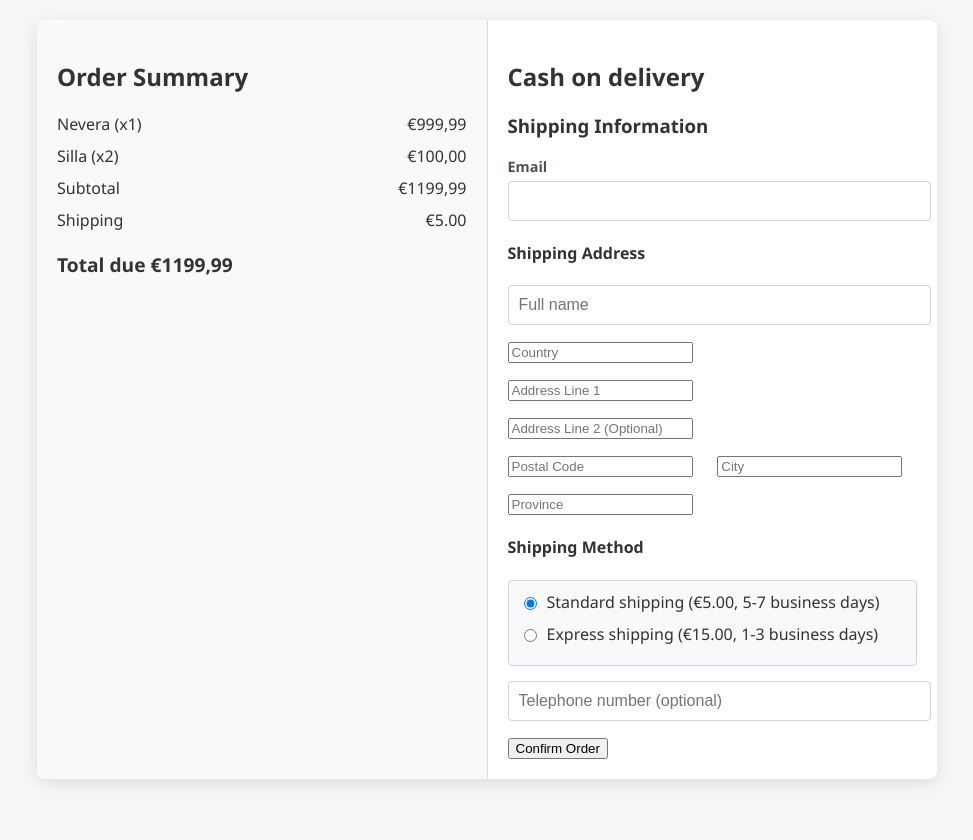
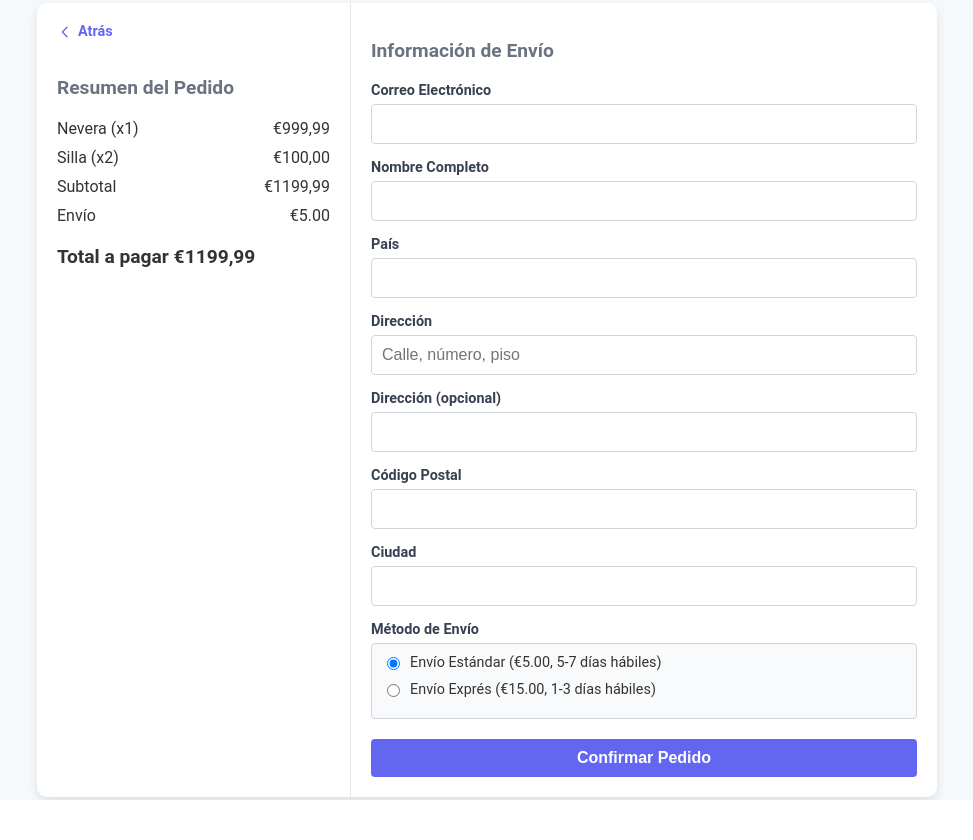
Before and after one commit to davblamor/PGPI-2.7, a Django app: page /cash-on-delivery-form/ in a window 1280 px wide. Shown: the whole page, without its empty margins (153-1126 px from the left). After the commit the page ends 800 px from the top, so only its background shows below. Run offline with Django 5.2, Linux system fonts and the light colour scheme; a user stored in the database is signed in; data comes from the database, SQL or seed files in the repository.

Commit message:
Feat(cash on delivery): Added styles

```diff
--- a/backend/templates/cash_on_delivery_form.html
+++ b/backend/templates/cash_on_delivery_form.html
@@ -1,45 +1,62 @@
 <!DOCTYPE html>
-<html lang="en">
+<html lang="es">
 <head>
     <meta charset="UTF-8">
     <meta name="viewport" content="width=device-width, initial-scale=1.0">
-    <title>Cash on Delivery</title>
+    <title>Pago Contra Reembolso</title>
     <style>
         body {
-            font-family: 'Segoe UI', Tahoma, Geneva, Verdana, sans-serif;
-            background-color: #f4f6f8;
+            font-family: 'Roboto', sans-serif;
+            background-color: #f6f9fc;
             margin: 0;
-            padding: 20px;
+            padding: 0;
             display: flex;
             justify-content: center;
-            align-items: flex-start;
+            align-items: center;
             min-height: 100vh;
             color: #333;
         }
         .container {
             display: flex;
             max-width: 900px;
-            background-color: #ffffff;
-            border-radius: 8px;
-            box-shadow: 0 4px 15px rgba(0, 0, 0, 0.1);
+            background-color: #fff;
+            border-radius: 10px;
+            box-shadow: 0 4px 10px rgba(0, 0, 0, 0.1);
             overflow: hidden;
-            width: 100%;
+            width: 95%;
         }
         .summary {
-            background-color: #f9f9f9;
+            flex: 1;
             padding: 20px;
-            flex: 1;
-            border-right: 1px solid #ddd;
+            border-right: 1px solid #e6e6e6;
+        }
+        .back-button {
+            display: inline-flex;
+            align-items: center;
+            font-size: 0.9em;
+            font-weight: bold;
+            color: #6366f1;
+            cursor: pointer;
+            text-decoration: none;
+            margin-bottom: 20px;
+        }
+        .back-button:hover {
+            color: #4f46e5;
+        }
+        .back-button svg {
+            margin-right: 5px;
+            width: 16px;
+            height: 16px;
         }
         .summary h2 {
-            font-size: 1.5em;
+            font-size: 1.2em;
             margin-bottom: 20px;
+            color: #6b7280;
         }
         .summary .item {
             display: flex;
             justify-content: space-between;
             margin-bottom: 10px;
-            font-size: 1em;
         }
         .summary .total {
             font-size: 1.2em;
@@ -47,12 +64,14 @@
             margin-top: 20px;
         }
         .form-container {
+            flex: 2;
             padding: 20px;
-            flex: 1;
+            box-sizing: border-box;
         }
         .form-container h2 {
-            font-size: 1.5em;
+            font-size: 1.2em;
             margin-bottom: 20px;
+            color: #6b7280;
         }
         .form-group {
             margin-bottom: 15px;
@@ -60,54 +79,53 @@
         .form-label {
             font-size: 0.9em;
             font-weight: bold;
-            color: #495057;
+            color: #374151;
             margin-bottom: 5px;
             display: block;
         }
         .form-input, .form-select {
-            width: 98%;
+            width: 100%;
             padding: 10px;
             font-size: 1em;
-            border: 1px solid #ced4da;
+            border: 1px solid #d1d5db;
             border-radius: 4px;
-            transition: border-color 0.3s, box-shadow 0.3s;
+            box-sizing: border-box;
         }
         .form-input:focus, .form-select:focus {
             outline: none;
-            border-color: #007bff;
-            box-shadow: 0 0 4px rgba(0, 123, 255, 0.25);
+            border-color: #6366f1;
+            box-shadow: 0 0 4px rgba(99, 102, 241, 0.5);
         }
         .shipping-method {
-            margin-bottom: 15px;
-            border: 1px solid #ced4da;
+            padding: 10px;
+            border: 1px solid #d1d5db;
             border-radius: 4px;
-            padding: 10px;
-            background-color: #f8f9fa;
+            background-color: #f9fafb;
+            margin-bottom: 20px;
         }
         .shipping-method label {
             display: flex;
             align-items: center;
-            font-size: 1em;
+            font-size: 0.9em;
             margin-bottom: 10px;
         }
         .shipping-method input {
             margin-right: 10px;
         }
         .button {
-            background-color: #007bff;
+            background-color: #6366f1;
             color: #fff;
             font-size: 1em;
             font-weight: bold;
-            padding: 10px 20px;
+            padding: 10px;
             border: none;
             border-radius: 4px;
             cursor: pointer;
             width: 100%;
             text-align: center;
-            transition: background-color 0.3s;
         }
         .button:hover {
-            background-color: #0056b3;
+            background-color: #4f46e5;
         }
     </style>
     <script>
@@ -121,9 +139,15 @@
 </head>
 <body>
     <div class="container">
-        <!-- Order Summary -->
+        <!-- Resumen del pedido -->
         <div class="summary">
-            <h2>Order Summary</h2>
+            <a href="#" class="back-button" onclick="history.back()">
+                <svg xmlns="http://www.w3.org/2000/svg" fill="none" viewBox="0 0 24 24" stroke-width="2" stroke="currentColor">
+                    <path stroke-linecap="round" stroke-linejoin="round" d="M15 19l-7-7 7-7" />
+                </svg>
+                Atrás
+            </a>
+            <h2>Resumen del Pedido</h2>
             {% for item in cart_items %}
             <div class="item">
                 <span>{{ item.product.name }} (x{{ item.quantity }})</span>
@@ -135,77 +159,61 @@
                 <span>€<span id="subtotal">{{ subtotal|floatformat:2 }}</span></span>
             </div>
             <div class="item">
-                <span>Shipping</span>
+                <span>Envío</span>
                 <span>€<span id="shipping-cost-display">5.00</span></span>
             </div>
             <div class="total">
-                <span>Total due</span>
+                <span>Total a pagar</span>
                 <span>€<span id="total">{{ subtotal|floatformat:2 }}</span></span>
             </div>
         </div>
-        <!-- Shipping Information Form -->
+        <!-- Formulario -->
         <div class="form-container">
-            <h2>Cash on delivery </h2>
-            <h3>Shipping Information</h3>
+            <h2>Información de Envío</h2>
             <form method="POST" action="{% url 'finalize_cash_on_delivery' %}">
                 {% csrf_token %}
-                <!-- Email -->
                 <div class="form-group">
-                    <label class="form-label" for="email">Email</label>
+                    <label class="form-label" for="email">Correo Electrónico</label>
                     <input type="email" id="email" name="email" class="form-input" required>
                 </div>
-
-                <!-- Shipping Address -->
-                <h4>Shipping Address</h4>
                 <div class="form-group">
-                    <input type="text" id="name" name="name" class="form-input" placeholder="Full name" required>
+                    <label class="form-label" for="name">Nombre Completo</label>
+                    <input type="text" id="name" name="name" class="form-input" required>
                 </div>
                 <div class="form-group">
-                    <input type="text" name="country" placeholder="Country" required>
+                    <label class="form-label" for="country">País</label>
+                    <input type="text" id="country" name="country" class="form-input" required>
                 </div>
                 <div class="form-group">
-                    <input type="text" name="address_line_1" placeholder="Address Line 1" required>
+                    <label class="form-label" for="address_line_1">Dirección</label>
+                    <input type="text" id="address_line_1" name="address_line_1" class="form-input" placeholder="Calle, número, piso" required>
                 </div>
                 <div class="form-group">
-                    <input type="text" name="address_line_2" placeholder="Address Line 2 (Optional)">
+                    <label class="form-label" for="address_line_2">Dirección (opcional)</label>
+                    <input type="text" id="address_line_2" name="address_line_2" class="form-input">
                 </div>
                 <div class="form-group">
-                    <div style="display: flex; gap: 10px;">
-                        <div style="flex: 1;">
-                            <input type="text" name="postal_code" placeholder="Postal Code" required>
-                        </div>
-                        <div style="flex: 1;">
-                            <input type="text" name="city" placeholder="City" required>
-                        </div>
-                    </div>
+                    <label class="form-label" for="postal_code">Código Postal</label>
+                    <input type="text" id="postal_code" name="postal_code" class="form-input" required>
                 </div>
                 <div class="form-group">
-                    <input type="text" name="province" placeholder="Province" required>
+                    <label class="form-label" for="city">Ciudad</label>
+                    <input type="text" id="city" name="city" class="form-input" required>
                 </div>
-
-                <!-- Shipping Method -->
-                <h4>Shipping Method</h4>
+                <div class="form-group">
+                    <label class="form-label">Método de Envío</label>
                     <div class="shipping-method">
                         <label>
                             <input type="radio" name="shipping_method" value="standard" checked onclick="updateTotal(5.00)">
-                        Standard shipping (€5.00, 5-7 business days)
+                            Envío Estándar (€5.00, 5-7 días hábiles)
                         </label>
                         <label>
                             <input type="radio" name="shipping_method" value="express" onclick="updateTotal(15.00)">
-                        Express shipping (€15.00, 1-3 business days)
+                            Envío Exprés (€15.00, 1-3 días hábiles)
                         </label>
                     </div>
-
-                <div class="form-group">
-                    <div style="display: flex; gap: 10px;">
-                        <div style="flex: 1;">
-                            <input type="tel" id="phone" name="phone" class="form-input" placeholder="Telephone number (optional)">
                 </div>
-                    </div>
-                </div>
-
-                <!-- Confirm Order Button -->
-                <button type="submit">Confirm Order</button>
+                <button type="submit" class="button">Confirmar Pedido</button>
             </form>
         </div>
     </div>
```
Also changed, not shown: backend/templates/guest_cash_on_delivery_form.html (+75 -72 lines). Lines whose indentation alone changed are shown as unchanged.
